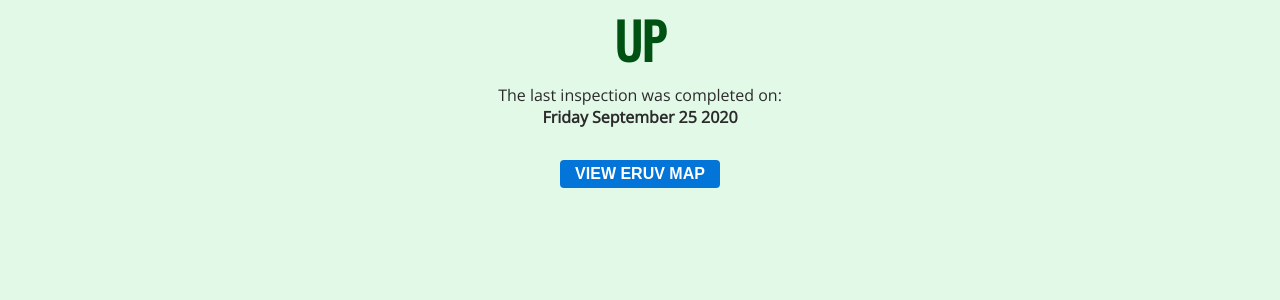
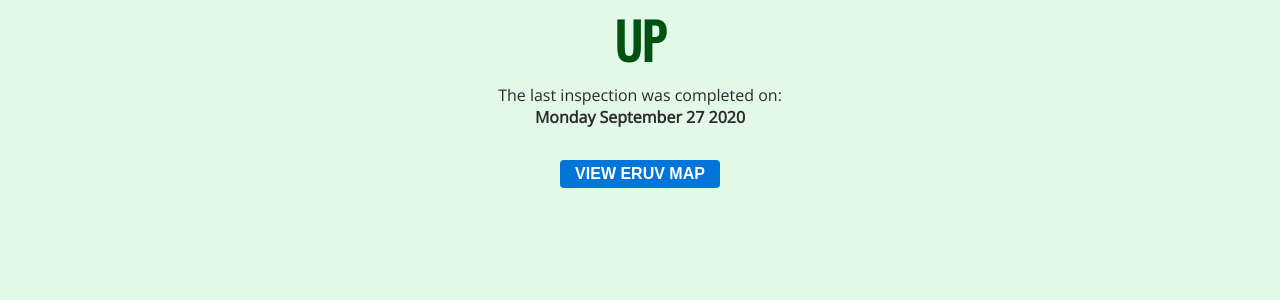
Before and after one commit to MisterGlass/eiruv, a Jekyll site: the page built from docs/index.md, in a window 1280 px wide. Shown: the part 206-506 px from the top of the page. Built offline with Jekyll 4.4.1, drawn with Linux system fonts in a browser that asks for light colours; our own code applies the rules of GitHub Pages for plain Markdown files.

Commit message:
Update eruv_status.yml

```diff
--- a/docs/_data/eruv_status.yml
+++ b/docs/_data/eruv_status.yml
@@ -1,3 +1,3 @@
 status: "Up"
-date: "Friday September 25 2020 "
+date: "Monday September 27 2020 "
 details: ""
```
